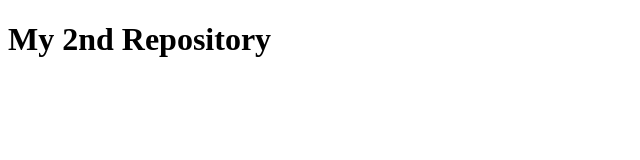
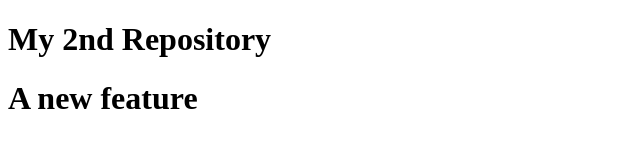
Before and after one commit to sandip234-ui/LocalRepo, a plain HTML site: page index.html in a window 1280 px wide. Shown: the whole page, without its empty margins (0-640 px from the left). Drawn offline with Linux system fonts and the light colour scheme.

Commit message:
1st Feature

```diff
--- a/index.html
+++ b/index.html
@@ -7,5 +7,6 @@
 </head>
 <body>
     <h1>My 2nd Repository</h1>
+    <h1>A new feature</h1>
 </body>
 </html>
```
